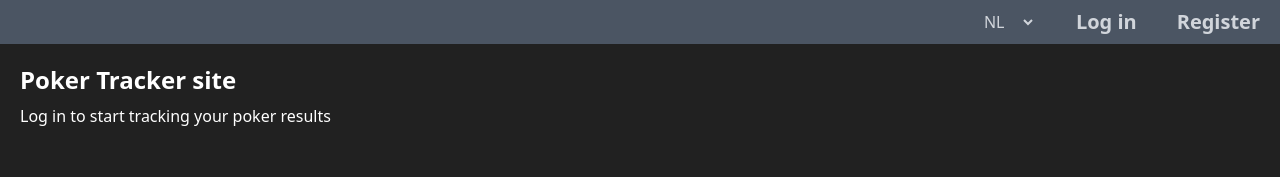
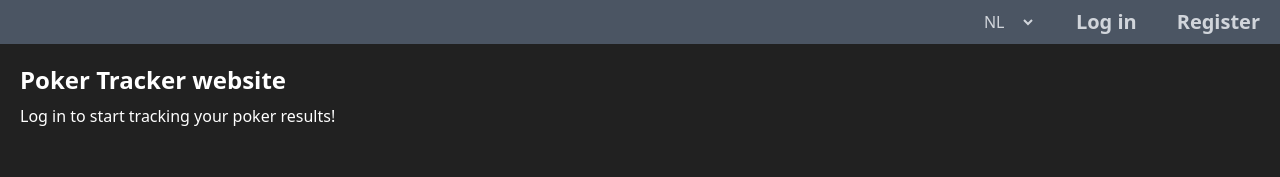
Before and after one commit to JonathanCouck/frontendweb-poker-tracker, a React (Create React App) app: page / in a window 1280 px wide. Shown: the top 177 px of the page. Built offline with nearby package versions, Linux system fonts and the light colour scheme; no server answers.

Commit message:
translate index file

```diff
--- a/src/pages/Index.jsx
+++ b/src/pages/Index.jsx
@@ -1,10 +1,12 @@
-import React from 'react'
+import React from 'react';
+import { useTranslation }from 'react-i18next'
 
 const Index = () => {
+  const { t } = useTranslation();
   return (
     <div className='m-5'>
-      <h1 className='text-2xl font-semibold mb-2'>Poker Tracker site</h1>
-      <span>Log in to start tracking your poker results</span>
+      <h1 className='text-2xl font-semibold mb-2'>{t('Index.trackerSite')}</h1>
+      <span>{t('Index.logTrack')}</span>
     </div>
   )
 }
--- a/src/translations/en.json
+++ b/src/translations/en.json
@@ -85,5 +85,9 @@
     "required": "This field is required",
     "samePassword": "Not the same password",
     "minLength8": "Minimum length of 8"
+  },
+  "Index": {
+    "trackerSite": "Poker Tracker website",
+    "logTrack": "Log in to start tracking your poker results!"
   }
 }
--- a/src/translations/fr.json
+++ b/src/translations/fr.json
@@ -85,5 +85,9 @@
     "required": "Ce champ est requis",
     "samePassword": "Pas le même mot de passe",
     "minLength8": "Longueur minimale de 8"
+  },
+  "Index": {
+    "trackerSite": "Poker Tracker site Web",
+    "logTrack": "Connectez-vous pour commencer à suivre vos résultats de poker!"
   }
 }
--- a/src/translations/nl.json
+++ b/src/translations/nl.json
@@ -85,5 +85,9 @@
     "required": "Dit veld is noodzakelijk",
     "samePassword": "Niet hetzelfde wachtwoord",
     "minLength8": "Minimum lengte van 8"
+  },
+  "Index": {
+    "trackerSite": "Poker Tracker website",
+    "logTrack": "Meld u aan om uw poker resultaten bij te houden!"
   }
 }
```
